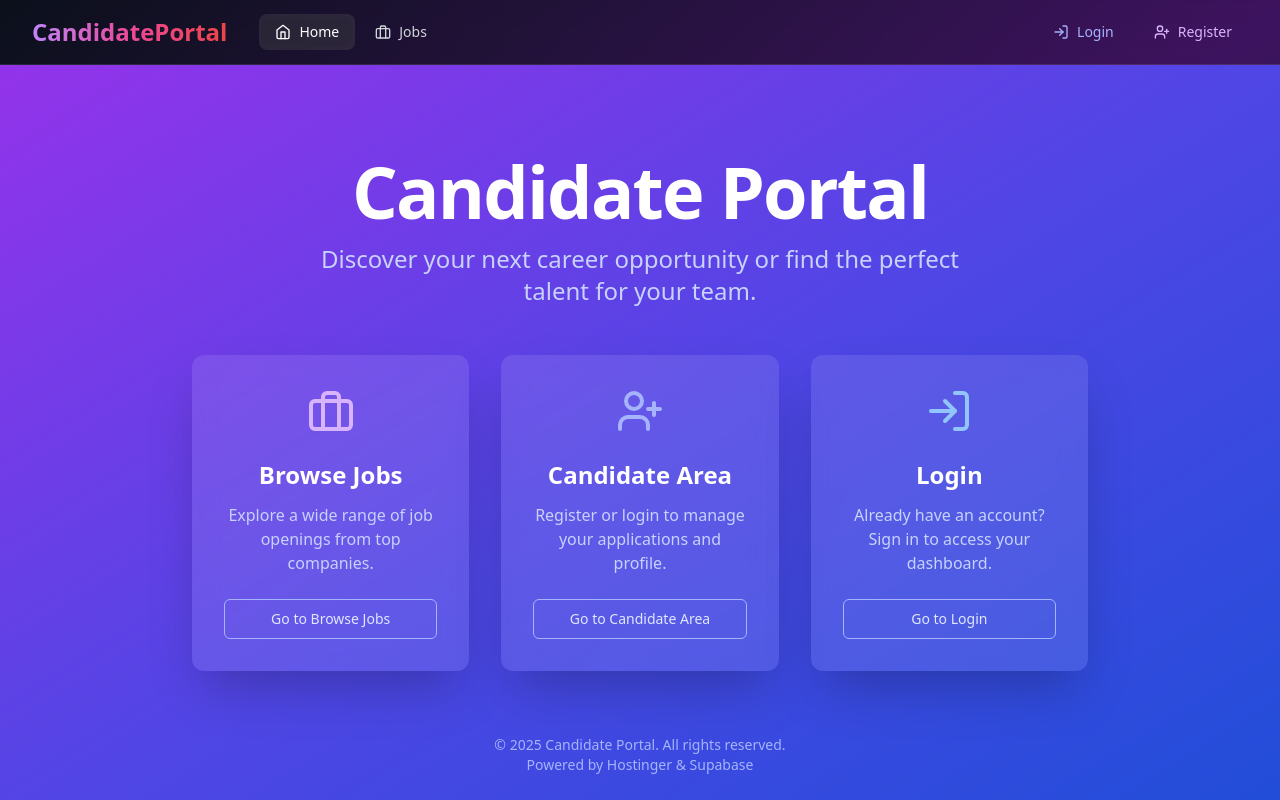
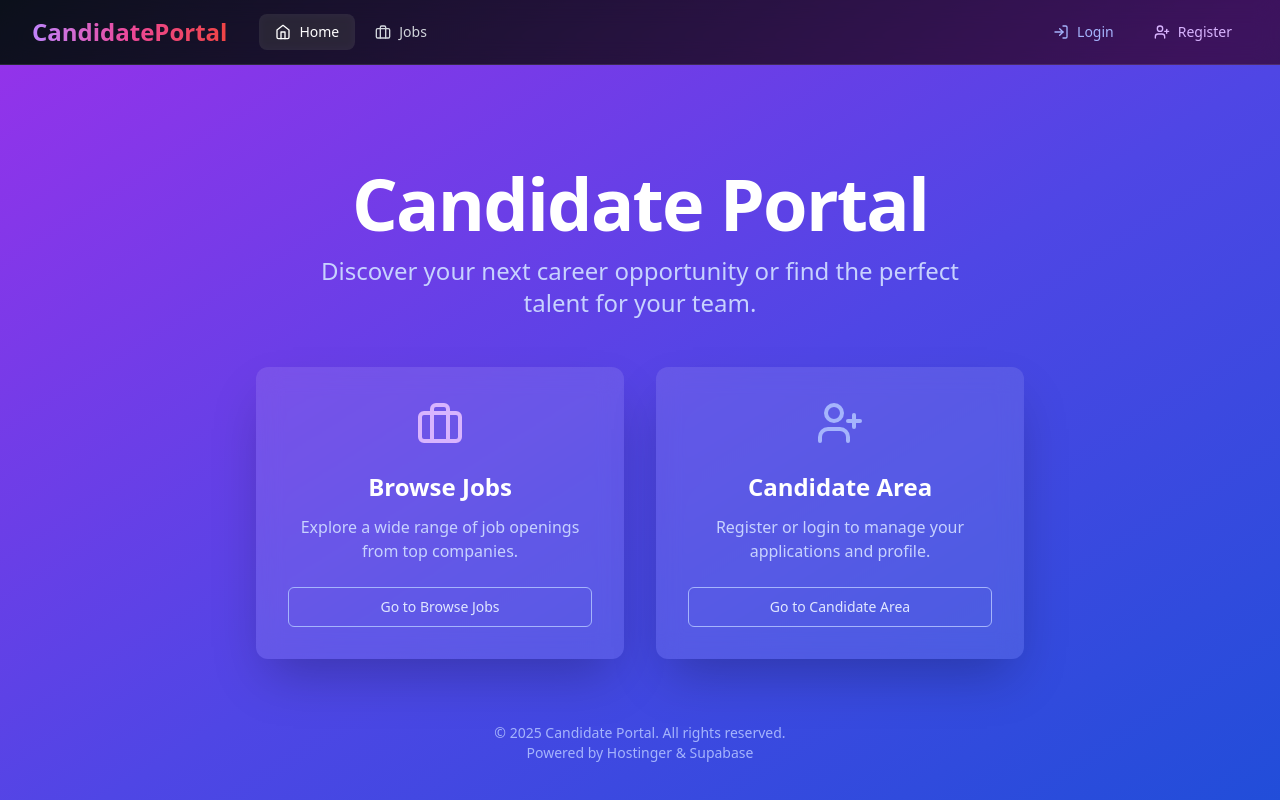
Before and after one commit to djen745911/CandidatePortal, a React (Vite) app: page / in a window 1280 px wide. Shown: the top 800 px of the page. Built offline with nearby package versions, Linux system fonts and the light colour scheme.

Commit message:
Update HomePage to remove login tile

```diff
--- a/src/pages/HomePage.jsx
+++ b/src/pages/HomePage.jsx
@@ -2,7 +2,7 @@ import React from 'react';
 import { Link } from 'react-router-dom';
 import { Button } from '@/components/ui/button';
 import { motion } from 'framer-motion';
-import { Briefcase, UserPlus, LogIn } from 'lucide-react';
+import { Briefcase, UserPlus } from 'lucide-react';
 
 const HomePage = () => {
   return (
@@ -25,7 +25,7 @@ const HomePage = () => {
         initial={{ opacity: 0, scale: 0.8 }}
         animate={{ opacity: 1, scale: 1 }}
         transition={{ duration: 0.5, delay: 0.3, ease: "backOut" }}
-        className="grid grid-cols-1 md:grid-cols-3 gap-8 w-full max-w-4xl"
+        className="grid grid-cols-1 md:grid-cols-2 gap-8 w-full max-w-3xl"
       >
         <FeatureCard
           icon={<Briefcase className="w-12 h-12 text-purple-300" />}
@@ -40,13 +40,6 @@ const HomePage = () => {
           description="Register or login to manage your applications and profile."
           linkTo="/candidate"
           delay={0.6}
-        />
-        <FeatureCard
-          icon={<LogIn className="w-12 h-12 text-blue-300" />}
-          title="Login"
-          description="Already have an account? Sign in to access your dashboard."
-          linkTo="/login"
-          delay={0.8}
         />
       </motion.div>
 
```
